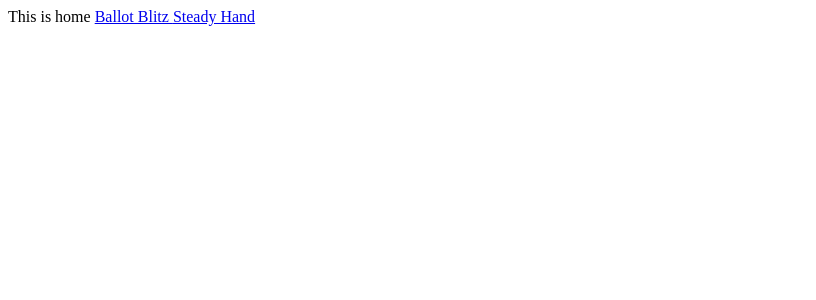
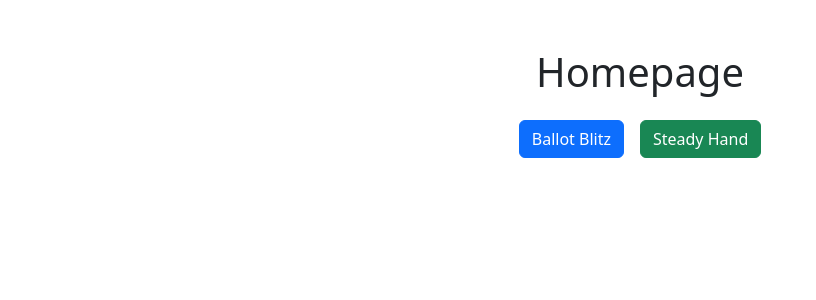
Before and after one commit to saveenstha/ballot_blitz, a Django app: template game/templates/game/home.html in a window 1280 px wide. Shown: the top 300 px of the page, without its empty margins (0-816 px from the left). Run offline with Django 4.2, Linux system fonts and the light colour scheme; the template is opened without the code that fills it, so the values that code supplies are empty.

Commit message:
added bootstrap to homepage

```diff
--- a/game/templates/game/home.html
+++ b/game/templates/game/home.html
@@ -1,6 +1,31 @@
 {% load static %}
-This is home
+<!DOCTYPE html>
+<html lang="en">
+<head>
+    <meta charset="UTF-8">
+    <title>Home</title>
 
+    <!-- Bootstrap 5 CSS -->
+    <link href="https://cdn.jsdelivr.net/npm/bootstrap@5.3.2/dist/css/bootstrap.min.css" rel="stylesheet">
+</head>
+<body>
 
-<a href="{% url "ballot-blitz" %}" > Ballot Blitz </a>
-<a href="{% url "steady-hand" %}" >Steady Hand</a>
+<div class="container text-center mt-5">
+    <h1 class="mb-4">Homepage</h1>
+
+    <div class="d-flex justify-content-center gap-3">
+        <a href="{% url 'ballot-blitz' %}" class="btn btn-primary">
+            Ballot Blitz
+        </a>
+
+        <a href="{% url 'steady-hand' %}" class="btn btn-success">
+            Steady Hand
+        </a>
+    </div>
+</div>
+
+<!-- Bootstrap 5 JS (optional, for components like modals, dropdowns, etc.) -->
+<script src="https://cdn.jsdelivr.net/npm/bootstrap@5.3.2/dist/js/bootstrap.bundle.min.js"></script>
+
+</body>
+</html>
```
